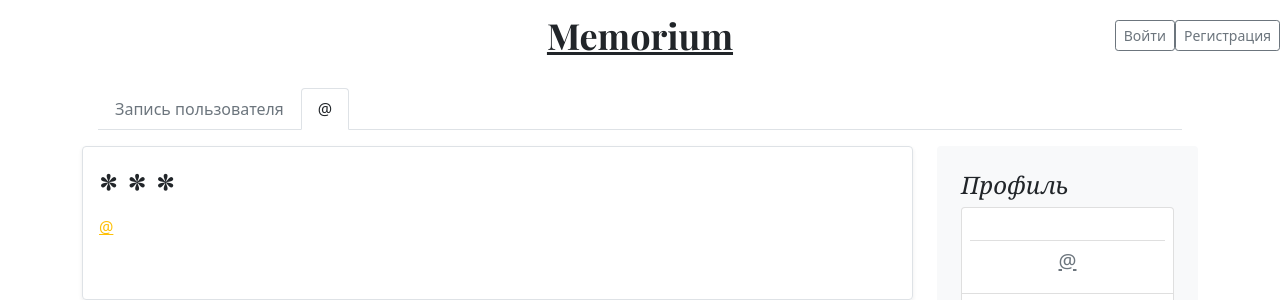
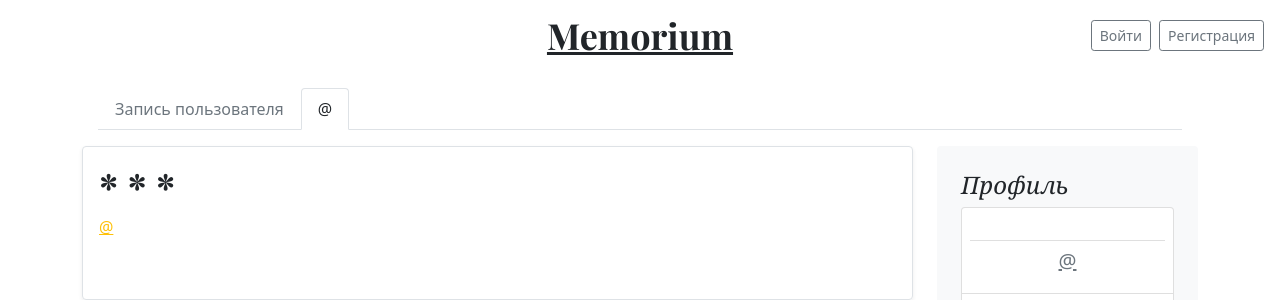
Before and after one commit to odolisk/Memorium, a Django app: template templates/posts/post.html in a window 1280 px wide. Shown: the top 300 px of the page. Run offline with Django 3.2, Linux system fonts and the light colour scheme; the template is opened without the code that fills it, so the values that code supplies are empty; some libraries are stand-ins or nearby versions.

Commit message:
Correct nav

```diff
--- a/templates/includes/nav.html
+++ b/templates/includes/nav.html
@@ -1,4 +1,4 @@
-<nav class="navbar navbar-expand-lg fixed-top bg-white">
+<nav class="navbar navbar-expand-lg fixed-top bg-white p-2">
   {% if user.is_authenticated %}
     <div class="col-4 d-flex justify-content-start align-items-center">
       Пользователь:&nbsp;<a class="btn btn-sm btn-outline-warning text-secondary" href="{% url 'posts:profile' username=user.username %}">@{{ user.username }}</a>
@@ -7,17 +7,17 @@
       <a class="blog-header-logo text-dark" href="{% url 'posts:index' %}">Memorium</a>
     </div>
     <div class="col-4 d-flex justify-content-end align-items-center">
-      <a class="btn btn-sm btn-secondary mr-1" href="{% url 'posts:new_post' %}">Новая запись</a>
-      <a class="btn btn-sm btn-outline-secondary mr-1" href="{% url 'password_change' %}">Изменить пароль</a>
+      <a class="btn btn-sm btn-secondary me-2" href="{% url 'posts:new_post' %}">Новая запись</a>
+      <a class="btn btn-sm btn-outline-secondary me-2" href="{% url 'password_change' %}">Изменить пароль</a>
       <a class="btn btn-sm btn-outline-secondary" href="{% url 'logout' %}">Выйти</a>
     </div>
   {% else %}
     <div class="col-4 offset-md-4 d-flex justify-content-center align-items-center">
       <a class="blog-header-logo text-dark" href="{% url 'posts:index' %}">Memorium</a>
     </div>
-    <div class="col-4 d-flex justify-content-end align-items-center">
-      <a class="btn btn-sm btn-outline-secondary mr-1" href="{% url 'login' %}">Войти</a>
-      <a class="btn btn-sm btn-outline-secondary mr-1" href="{% url 'signup' %}">Регистрация</a>
+    <div class="col-4 d-flex justify-content-end align-items-center p-2">
+      <a class="btn btn-sm btn-outline-secondary me-2" href="{% url 'login' %}">Войти</a>
+      <a class="btn btn-sm btn-outline-secondary" href="{% url 'signup' %}">Регистрация</a>
     </div>
   {% endif %}
 </nav>
```
